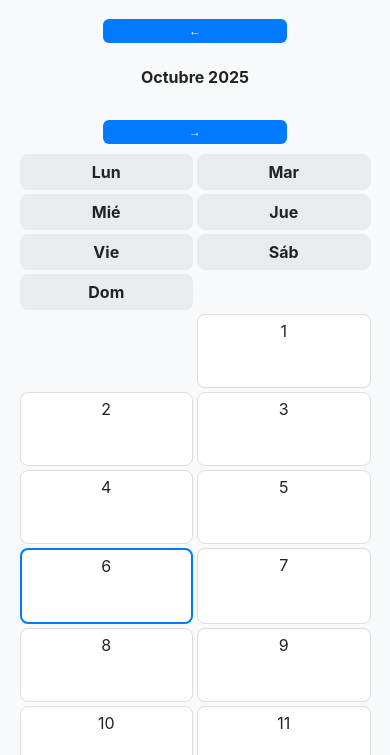
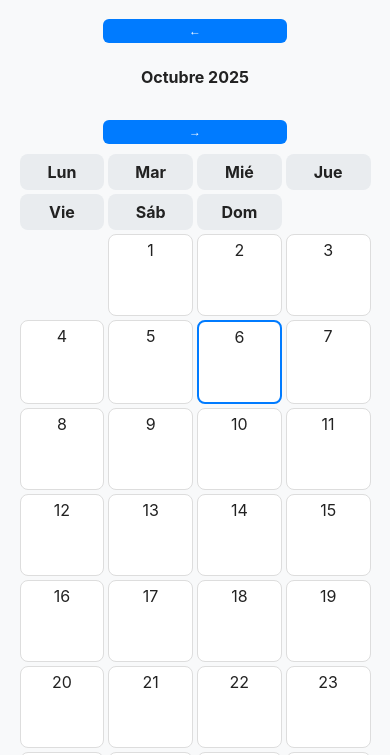
Before and after one commit to DonJomoch/PlanEstudiApp, a plain HTML site: page index.html in a window 390 px wide. Shown: the part 81-836 px from the top of the page. Drawn offline with Linux system fonts and the light colour scheme.

Commit message:
Update index.html

```diff
--- a/index.html
+++ b/index.html
@@ -182,24 +182,30 @@
   }
 
   /* MEDIA QUERIES PARA RESPONSIVE */
+  @media (max-width: 1024px) {
+    #calendar {
+      grid-template-columns: repeat(5, 1fr);
+    }
+  }
+
   @media (max-width: 768px) {
     #calendar {
-            grid-template-columns: repeat(4, 1fr);
+      grid-template-columns: repeat(4, 1fr); /* 4 días por fila en tablets y móviles */
     }
 
     .day {
-            min-height: 80px;
+      min-height: 90px;
     }
   }
 
   @media (max-width: 480px) {
     #calendar {
-            grid-template-columns: repeat(2, 1fr);
+      grid-template-columns: repeat(4, 1fr); /* móviles mantienen 4 días por fila */
     }
 
     .day {
-            min-height: 60px;
-            padding: 6px;
+      min-height: 70px;
+      padding: 5px;
     }
 
     .preview-item {
```
Lines whose indentation alone changed are shown as unchanged.
